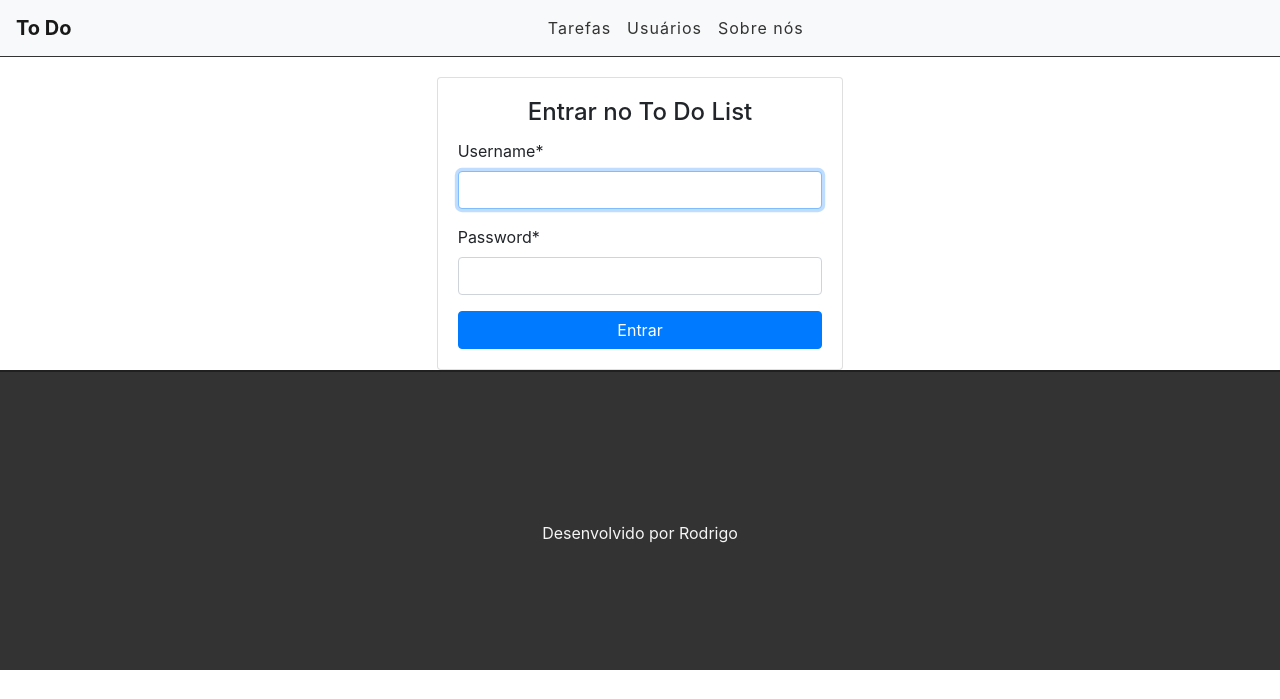
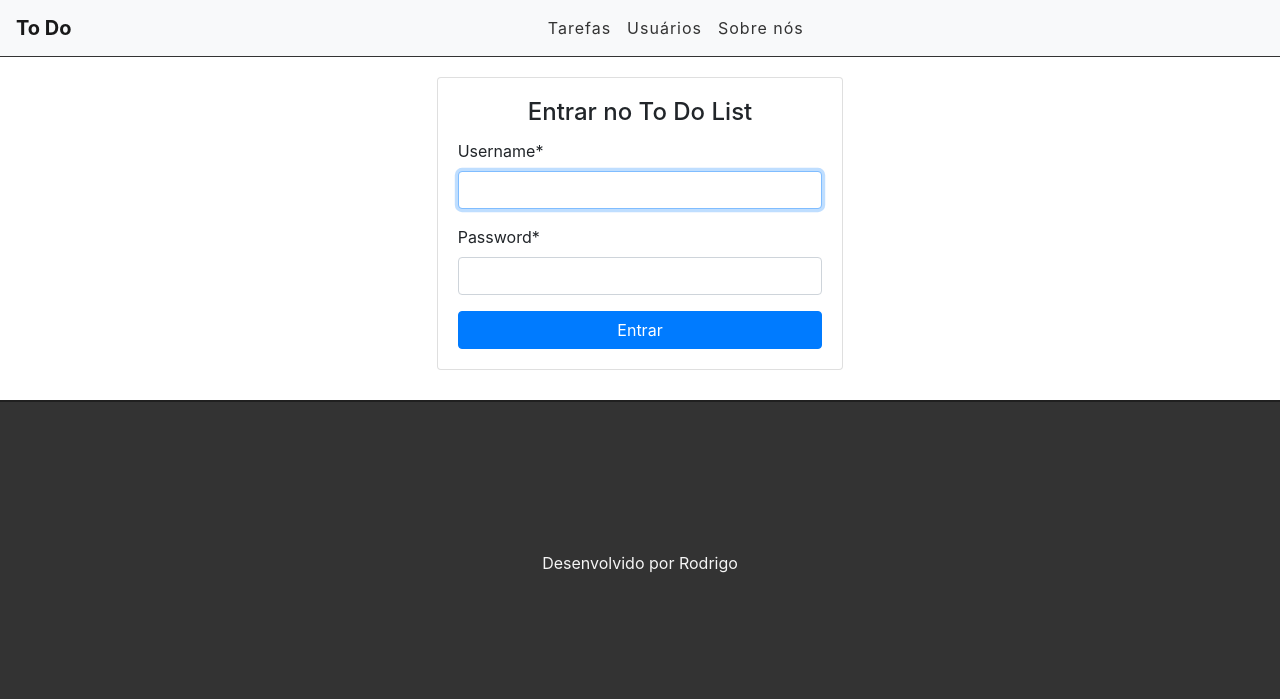
Before and after one commit to rodrigoyuri/to-do-python, a Django app: page /accounts/login/ in a window 1280 px wide. Shown: the top 699 px of the page. Run offline with Django 3.2, Linux system fonts and the light colour scheme; some libraries are stand-ins or nearby versions.

Commit message:
style to login

```diff
--- a/tasks/static/css/styles.css
+++ b/tasks/static/css/styles.css
@@ -135,3 +135,9 @@ ul.messages li {
     margin-left: 5px;
     margin-right: 5px;
 }
+
+/* Login */
+
+.auth-card {
+    margin-bottom: 30px;
+}
```
